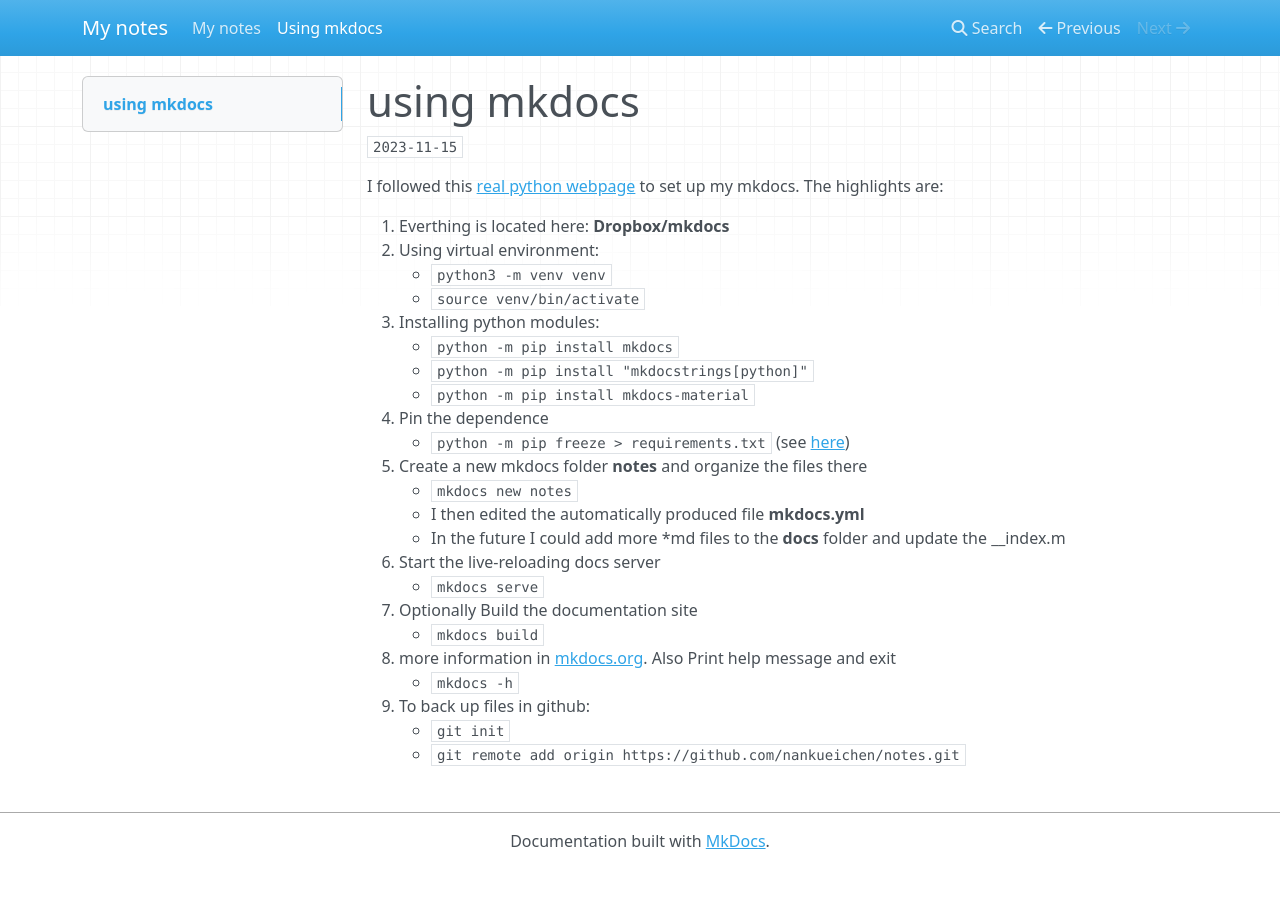
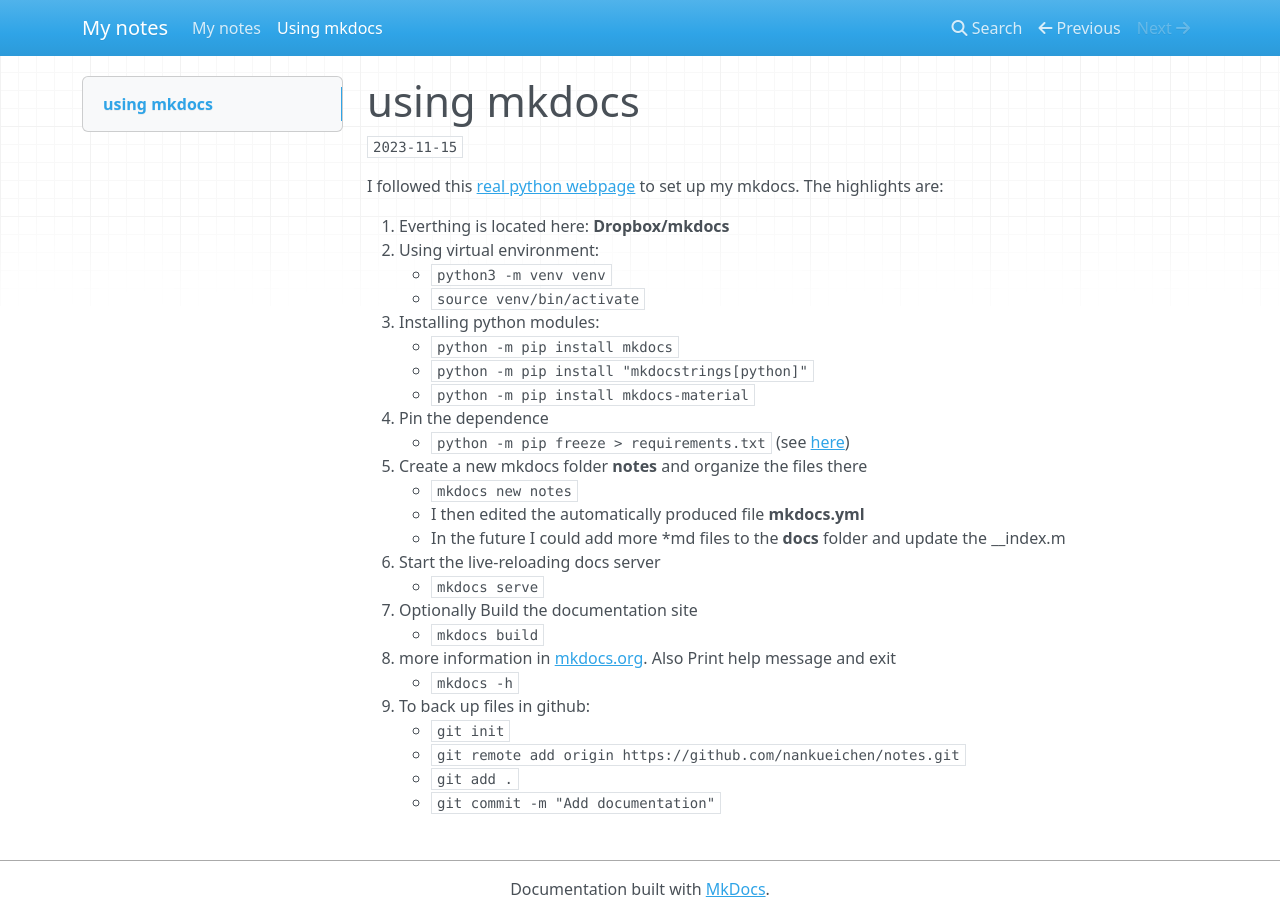
Before and after one commit to nankueichen/notes, an MkDocs documentation site: the page built from docs/using_mkdocs.md, in a window 1280 px wide. Built offline with MkDocs 1.6.1, drawn with Linux system fonts in a browser that asks for light colours; nearby versions of some CDN libraries.

Commit message:
Update using_mkdocs.md

```diff
--- a/docs/using_mkdocs.md
+++ b/docs/using_mkdocs.md
@@ -26,3 +26,5 @@ I followed this [real python webpage](https://realpython.com/python-project-docu
 1. To back up files in github:
 	* `git init`
 	* `git remote add origin https://github.com/nankueichen/notes.git`
+	* `git add .`
+	* `git commit -m "Add documentation"`
```
